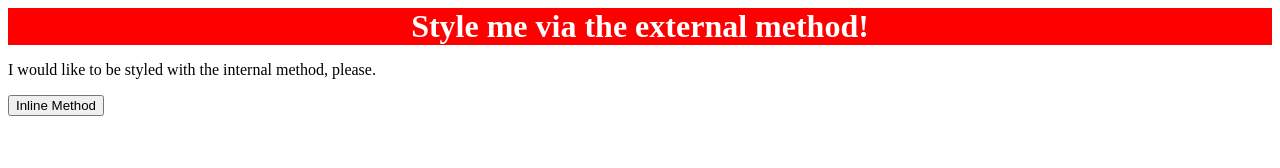
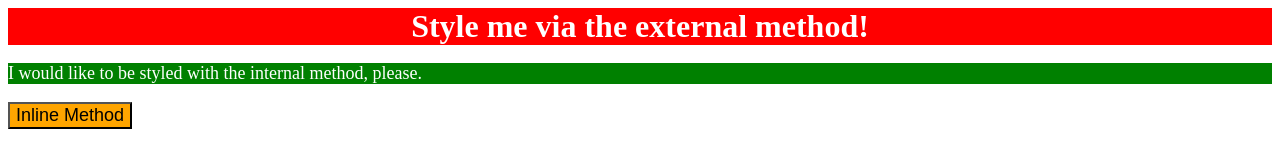
Before and after one commit to mxprs/css-exercises, a plain HTML site: page foundations/01-css-methods/index.html in a window 1280 px wide. Drawn offline with Linux system fonts and the light colour scheme.

Commit message:
completed code for exercise 01

```diff
--- a/foundations/01-css-methods/style.css
+++ b/foundations/01-css-methods/style.css
@@ -5,3 +5,14 @@ div {
     text-align: center;
     font-weight: bold;
 }
+
+p {
+    background-color: green;
+    color: white;
+    font-size: 18px;
+}
+
+button {
+    background-color: orange;
+    font-size: 18px;
+}
```
